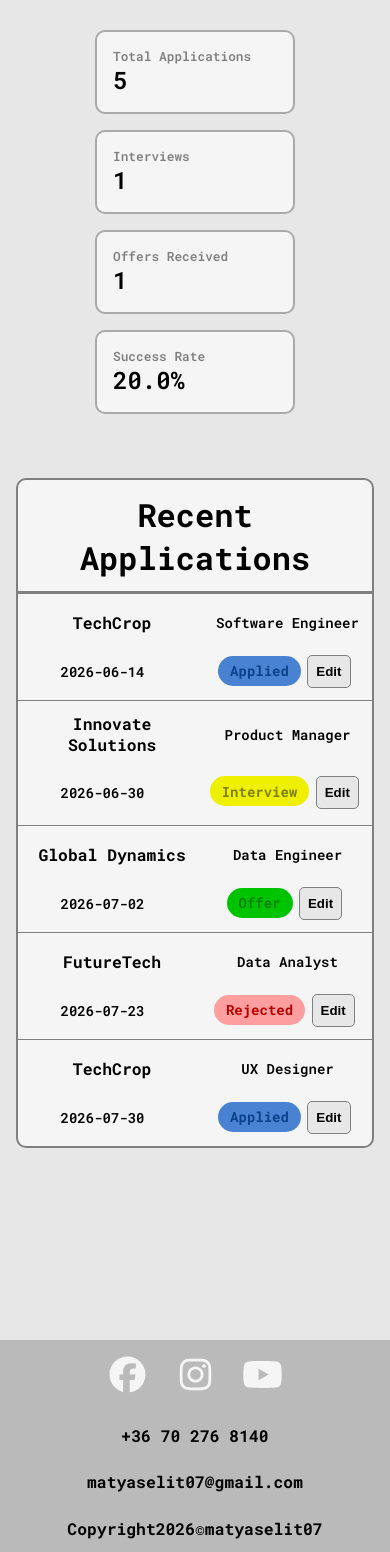
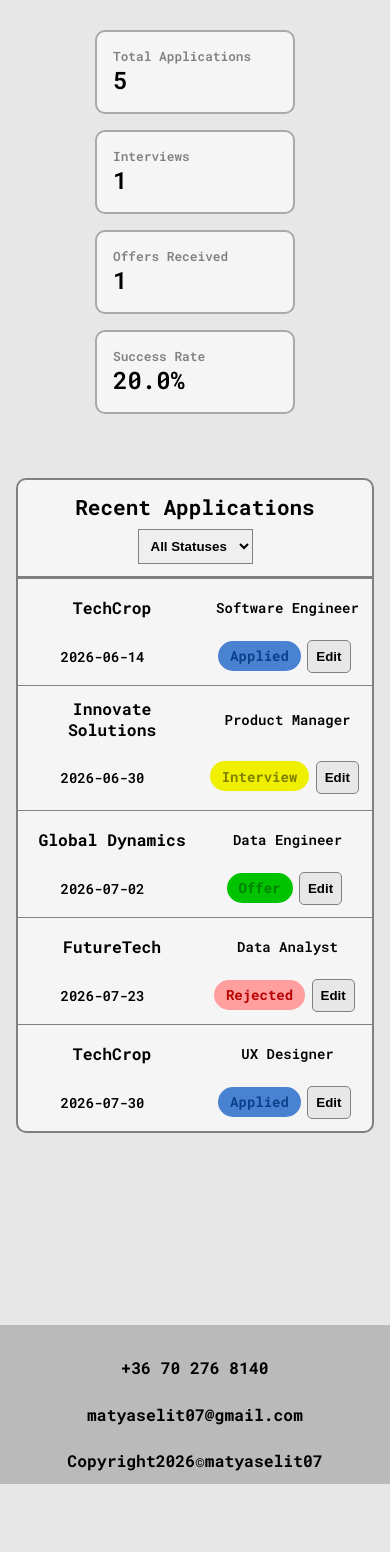
Before and after one commit to matyaselit07/Job-Tracker, a React (Vite) app: page / in a window 390 px wide. Shown: the part 323-1875 px from the top of the page. After the commit the page ends 1807 px from the top, so only its background shows below. Built offline with nearby package versions, Linux system fonts and the light colour scheme.

Commit message:
updated responsivity

```diff
--- a/src/Components/Header/Header.css
+++ b/src/Components/Header/Header.css
@@ -10,7 +10,7 @@
   }
 }
 
-img {
+.header-sections img {
   width: 45px;
   height: 45px;
   margin: 0.7rem;
--- a/src/Components/RecentApplications/RecentApplications.css
+++ b/src/Components/RecentApplications/RecentApplications.css
@@ -141,13 +141,15 @@
 /* Responsivity */
 @media (max-width: 750px) {
   .section-top {
+    flex-direction: column;
+    align-items: center;
     text-align: center;
   }
   .section-top div {
-    width: 0px;
+    width: auto;
   }
   .section-top select {
-    display: none;
+    margin: 0.5rem 0 0;
   }
 }
 
--- a/src/Components/Summary/Summary.css
+++ b/src/Components/Summary/Summary.css
@@ -15,7 +15,7 @@
   margin-bottom: 1rem;
 }
 
-h1 {
+.summary h1 {
   align-self: center;
   font-size: 2rem;
 }
```
